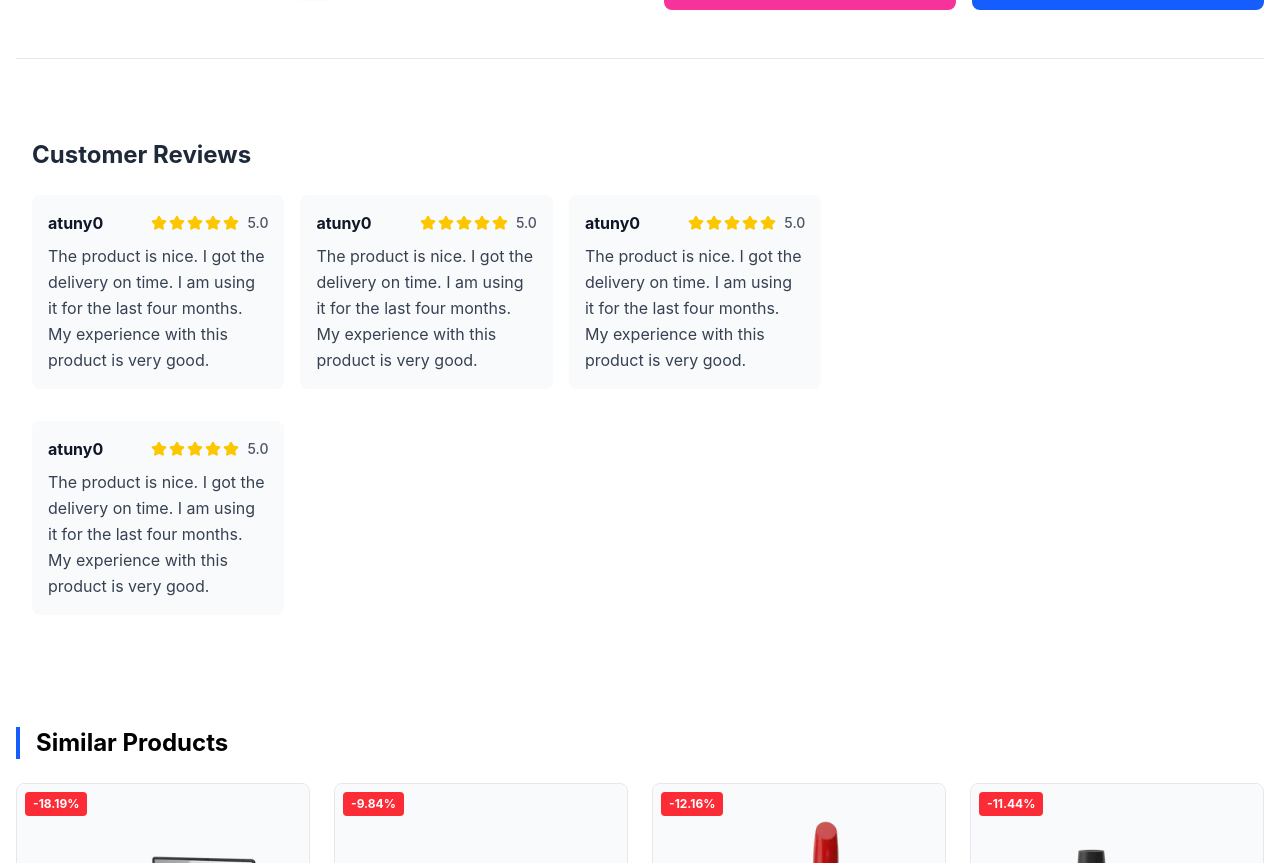
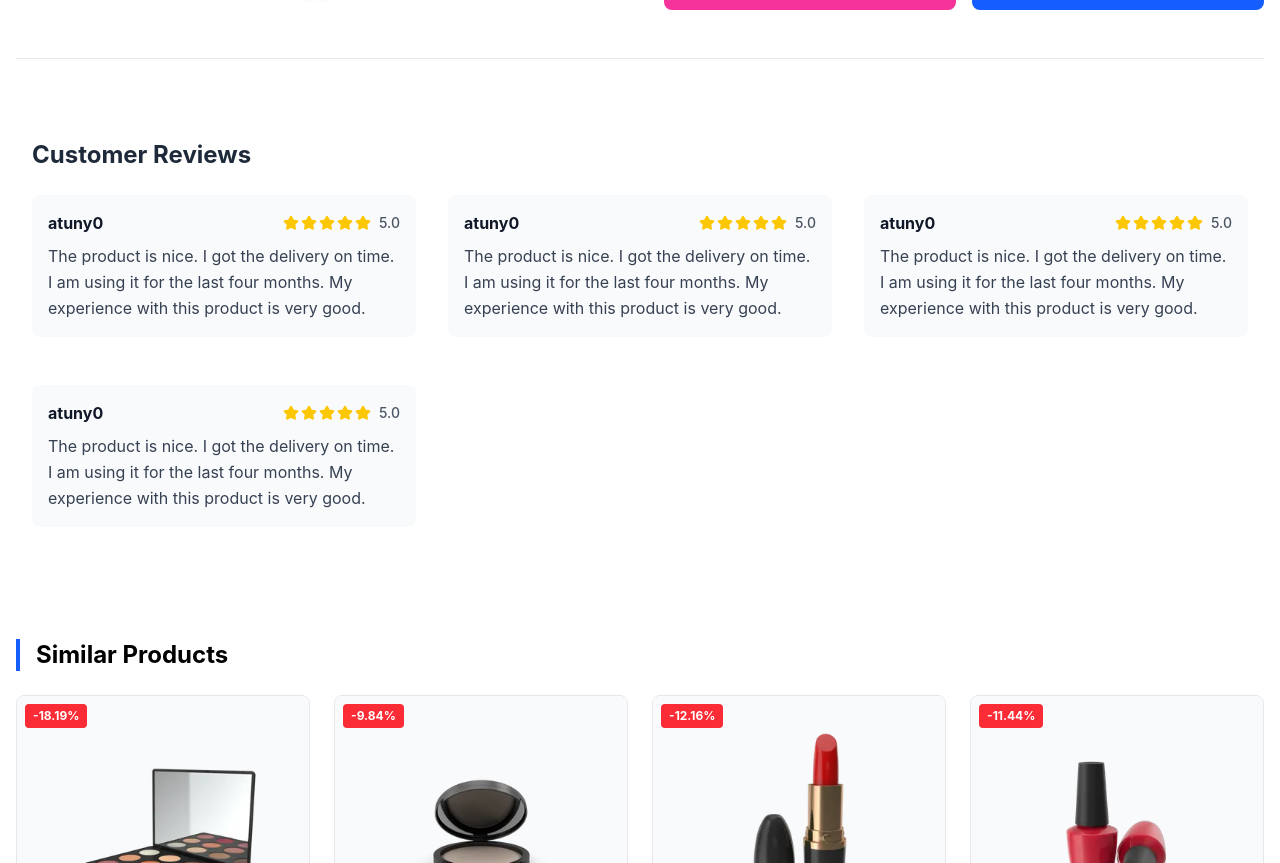
Before and after one commit to vinodkhatri1/E-Commerce, a React (Vite) app: page /products/1 in a window 1280 px wide. Shown: the part 722-1585 px from the top of the page. Built offline with nearby package versions, Linux system fonts and the light colour scheme.

Commit message:
set details page

```diff
--- a/src/component/Header.jsx
+++ b/src/component/Header.jsx
@@ -6,7 +6,7 @@ import MegaMenu from "./MegaMenu";
 import Cart from "./Cart";
 import LogIn from "./LogIn";
 import { useCart } from "../context/CartContext";
-import ProductData from "../Data/ProductData"; // Import data for mobile menu
+import ProductData from "../Data/ProductData";
 
 const Header = () => {
   const [isOpenCart, setIsOpenCart] = useState(false);
@@ -25,7 +25,7 @@ const Header = () => {
       <div className="container mx-auto h-16 sm:h-20 flex items-center justify-between px-4 sm:px-6">
 
         {/* Left: Logo */}
-        <Link to="/" className="flex-shrink-0 z-40">
+        <Link to="/" className="shrink-0 z-40">
           <img className="h-10 sm:h-14 w-auto" src={logo} alt="Home" />
         </Link>
 
--- a/src/component/MegaMenu.jsx
+++ b/src/component/MegaMenu.jsx
@@ -22,7 +22,7 @@ const MegaMenu = () => {
           onMouseEnter={() => setOpen(true)}
           onMouseLeave={() => setOpen(false)}
         >
-          <span className="cursor-pointer hover:text-blue-600 transition py-6 inline-block h-full flex items-center gap-1">
+          <span className="cursor-pointer hover:text-blue-600 transition py-6 inline-block h-full items-center gap-1">
             Categories <span className="text-xs">▼</span>
           </span>
 
@@ -57,7 +57,7 @@ const MegaMenu = () => {
                             to={`/products/${product.id}`}
                             className="flex items-start gap-3 group p-2 rounded-lg hover:bg-gray-50 transition-colors"
                           >
-                            <div className="h-12 w-12 flex-shrink-0 bg-white border border-gray-100 rounded-md p-1 flex items-center justify-center">
+                            <div className="h-12 w-12 shrink-0 bg-white border border-gray-100 rounded-md p-1 flex items-center justify-center">
                                 <img
                                 src={`/image/${product.category}/${product.image}`}
                                 alt={product.title}
--- a/src/component/ReviewComments.jsx
+++ b/src/component/ReviewComments.jsx
@@ -6,7 +6,7 @@ const ReviewComments = () => {
     <div className="w-full max-w-7xl mx-auto px-4 py-8">
         <h4 className="font-bold text-2xl mb-6 text-gray-800">Customer Reviews</h4>
 
-        <div className='grid grid-cols-1 md:grid-cols-2 lg:grid-cols-3 gap-4'>
+        <div className='grid grid-cols-1 md:grid-cols-2 lg:grid-cols-3 gap-8'>
           {/* Mocking multiple comments for the grid */}
           <Commends/>
           <Commends/>
--- a/src/index.css
+++ b/src/index.css
@@ -1,4 +1,5 @@
 @import "tailwindcss";
 * {
     scroll-behavior: smooth;
+
 }
--- a/src/pages/Product.jsx
+++ b/src/pages/Product.jsx
@@ -121,14 +121,12 @@ const Product = () => {
       {/* Reviews & Similar Products */}
       <div className="mt-12 grid grid-cols-1 lg:grid-cols-3 gap-8">
          {/* Reviews taking up 2/3 on desktop, full on mobile */}
-        <div className="lg:col-span-2">
+        <div className="lg:col-span-4">
             <ReviewComments />
         </div>
 
-        {/* Similar Products (or sidebar content) */}
-        <div className="lg:col-span-1">
-             {/* You could put additional info here */}
-        </div>
+
+
       </div>
 
       {/* Similar Products Section */}
```
